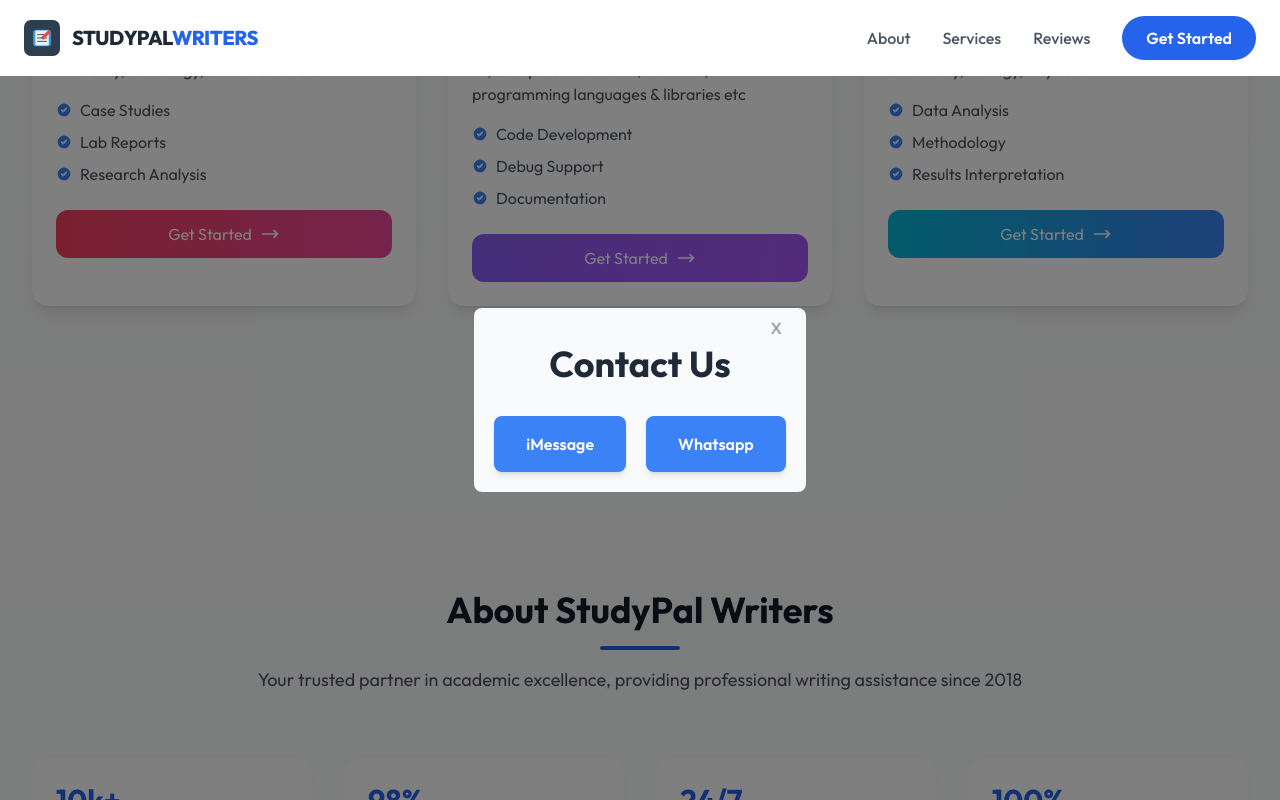
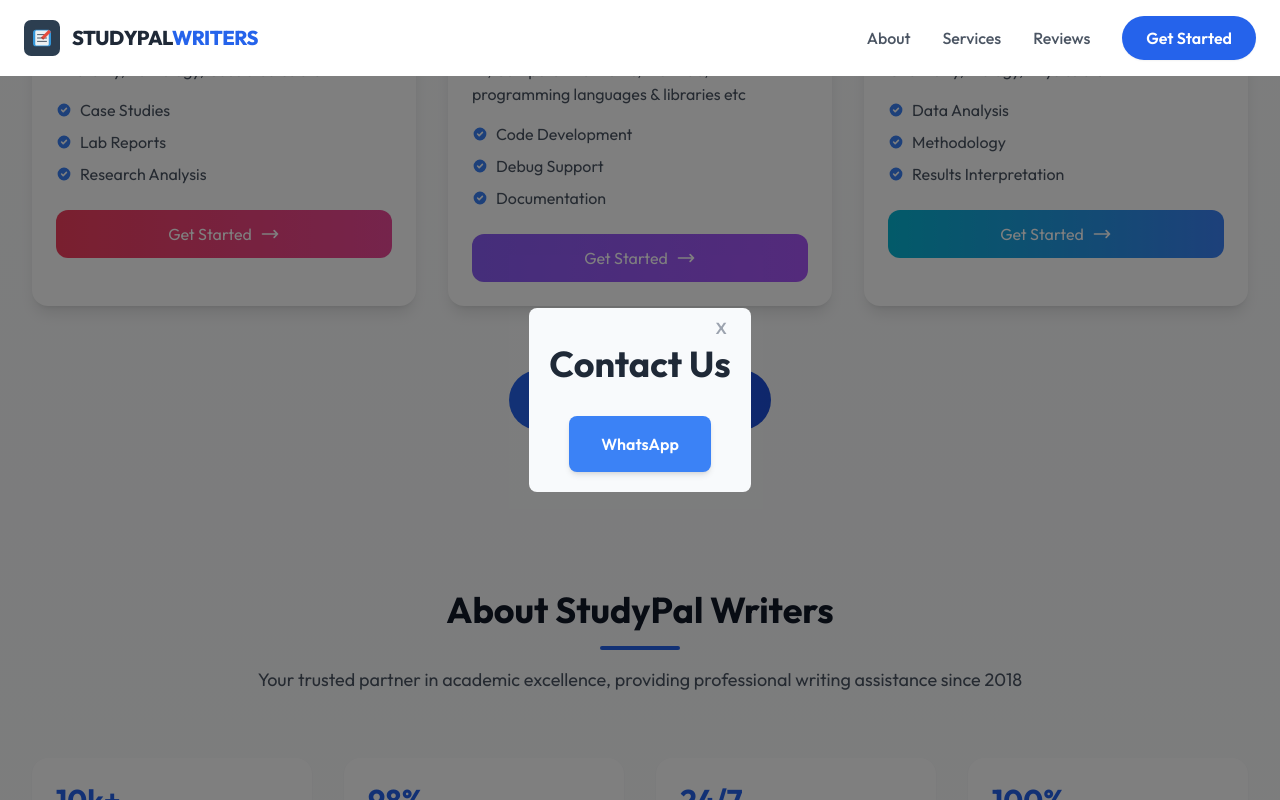
Before and after one commit to rashidali001/OnlineWeb, a React (Vite) app: page / in a window 1280 px wide. Both pictures are taken after a click on the button "Get Expert Help Now". Shown: the part 1902-2702 px from the top of the page. Built offline with nearby package versions, Linux system fonts and the light colour scheme.

Commit message:
debugging

```diff
--- a/src/Pages/AllServices.jsx
+++ b/src/Pages/AllServices.jsx
@@ -100,7 +100,7 @@
                     onClick={() => setModal(true)}
                     className="inline-flex items-center text-blue-600 hover:text-blue-700 font-semibold group"
                   >
-                    Get Started
+                    Contact Us
                     <svg
                       className="w-5 h-5 ml-2 transform transition-transform group-hover:translate-x-1"
                       fill="none"
--- a/src/Pages/Homepage.jsx
+++ b/src/Pages/Homepage.jsx
@@ -8,13 +8,11 @@
 import { Element, scroller } from 'react-scroll';
 import { useState, useEffect } from "react";
 
-
-const Homepage = ()=>{
+const Homepage = () => {
     const [modal, setModal] = useState(false);
     const [isScrolled, setIsScrolled] = useState(false);
     const [mobileMenu, setMobileMenu] = useState(false);
 
-    // Add scroll event listener
     useEffect(() => {
         const handleScroll = () => {
             setIsScrolled(window.scrollY > 20);
@@ -23,11 +21,11 @@
         return () => window.removeEventListener('scroll', handleScroll);
     }, []);
 
-    const changeModal = ()=>{
+    const changeModal = () => {
         setModal(false);
     }
 
-    return(
+    return (
         <>
             <nav className={`fixed w-full z-50 transition-all duration-300 ${
                 isScrolled
@@ -35,7 +33,6 @@
                 : 'bg-white py-4'
             }`}>
                 <div className="container mx-auto px-4 md:px-6 flex justify-between items-center">
-                    {/* Logo */}
                     <div className="flex items-center space-x-3">
                         <img src="/logo.svg" alt="StudyPal Writers" className="h-9 w-9" />
                         <span className="font-extrabold text-xl tracking-tight text-gray-800 hover:text-blue-600 transition-colors duration-300">
@@ -43,18 +40,14 @@
                         </span>
                     </div>
 
-                    {/* Navigation Links */}
                     <div className="hidden md:flex items-center space-x-8">
-                        <a href="#about"
-                           className="font-medium text-gray-600 hover:text-blue-600 transition-colors duration-300">
+                        <a href="#about" className="font-medium text-gray-600 hover:text-blue-600 transition-colors duration-300">
                             About
                         </a>
-                        <a href="#services"
-                           className="font-medium text-gray-600 hover:text-blue-600 transition-colors duration-300">
+                        <a href="#services" className="font-medium text-gray-600 hover:text-blue-600 transition-colors duration-300">
                             Services
                         </a>
-                        <a href="#reviews"
-                           className="font-medium text-gray-600 hover:text-blue-600 transition-colors duration-300">
+                        <a href="#reviews" className="font-medium text-gray-600 hover:text-blue-600 transition-colors duration-300">
                             Reviews
                         </a>
                         <button
@@ -65,7 +58,6 @@
                         </button>
                     </div>
 
-                    {/* Mobile Menu Button */}
                     <div className="md:hidden">
                         <button
                             className="p-2 rounded-lg text-gray-600 hover:bg-gray-100 transition-colors duration-300"
@@ -88,20 +80,16 @@
                     </div>
                 </div>
 
-                {/* Mobile Menu */}
                 {mobileMenu && (
                     <div className="md:hidden absolute w-full bg-white border-t border-gray-100">
                         <div className="px-4 pt-2 pb-4 space-y-3">
-                            <a href="#about"
-                               className="block py-2.5 px-4 text-gray-600 hover:bg-gray-50 hover:text-blue-600 rounded-lg transition-colors duration-300">
+                            <a href="#about" className="block py-2.5 px-4 text-gray-600 hover:bg-gray-50 hover:text-blue-600 rounded-lg transition-colors duration-300">
                                 About
                             </a>
-                            <a href="#services"
-                               className="block py-2.5 px-4 text-gray-600 hover:bg-gray-50 hover:text-blue-600 rounded-lg transition-colors duration-300">
+                            <a href="#services" className="block py-2.5 px-4 text-gray-600 hover:bg-gray-50 hover:text-blue-600 rounded-lg transition-colors duration-300">
                                 Services
                             </a>
-                            <a href="#reviews"
-                               className="block py-2.5 px-4 text-gray-600 hover:bg-gray-50 hover:text-blue-600 rounded-lg transition-colors duration-300">
+                            <a href="#reviews" className="block py-2.5 px-4 text-gray-600 hover:bg-gray-50 hover:text-blue-600 rounded-lg transition-colors duration-300">
                                 Reviews
                             </a>
                             <div className="pt-2">
@@ -119,76 +107,37 @@
                     </div>
                 )}
             </nav>
+
             <div className="pt-20">
                 <Herosection/>
             </div>
             <div id="services">
-            <Services setModal={setModal}/>
+                <Services setModal={setModal}/>
             </div>
             <AboutUs/>
             <Reviews/>
             <Consultation setModal={setModal}/>
             <Socials/>
 
-            {/*
-            <div className="fixed top-2/4 left-2/4 -translate-y-1/2 -translate-x-1/2 p-10 rounded-lg bg-slate-50">
-                    <button className="absolute top-2 right-8 text-gray-400 hover:text-gray-600 transition">
-                        X
-                    </button>
-                    <h2 className="text-4xl font-bold text-gray-800 mb-8 text-center">
-                        Contact Us
-                    </h2>
-
-                    <div className="flex flex-col md:flex-row gap-5">
-                        <button className="px-8 py-4 bg-blue-500 text-white font-semibold rounded-lg shadow-md hover:bg-blue-600 transition">
-                            imessage
-                        </button>
-                        <button className="px-8 py-4 bg-blue-500 text-white font-semibold rounded-lg shadow-md hover:bg-blue-600 transition">
-                            Whatsapp
-                        </button>
-                    </div>
-            </div>
-            */}
-
-            {modal?
-            <>
-                {/* Modal Overlay */}
+            {modal && (
                 <div className="fixed inset-0 bg-black bg-opacity-50 z-40 flex items-center justify-center">
-                    {/* Modal Content */}
                     <div className="p-5 rounded-lg bg-slate-50 relative z-50">
-                        {/* Close button */}
                         <button className="absolute top-2 right-6 text-gray-400 hover:text-gray-950 font-semibold transition" onClick={changeModal}>
                             X
                         </button>
-
                         <h2 className="text-4xl font-bold text-gray-800 mb-8 mt-4 text-center">
                             Contact Us
                         </h2>
-
                         <div className="flex flex-col justify-center items-center md:flex-row gap-5">
-                            <a href="sms:+14424074486&body=Hello">
-                            <button className="px-8 py-4 bg-blue-500 text-white font-semibold rounded-lg shadow-md hover:bg-blue-600 transition">
-                                iMessage
-                            </button>
-                            </a>
                             <a href="https://wa.me/14424074486">
-                            <button className="px-8 py-4 bg-blue-500 text-white font-semibold rounded-lg shadow-md hover:bg-blue-600 transition">
-                                Whatsapp
-                            </button>
+                                <button className="px-8 py-4 bg-blue-500 text-white font-semibold rounded-lg shadow-md hover:bg-blue-600 transition">
+                                    WhatsApp
+                                </button>
                             </a>
                         </div>
                     </div>
                 </div>
-            </>
-            :
-            <>
-            </>
-            }
-
-
-
-
-
+            )}
         </>
     )
 }
--- a/src/Pages/Socials.jsx
+++ b/src/Pages/Socials.jsx
@@ -12,17 +12,6 @@
             icon: (
                 <svg className="w-8 h-8" viewBox="0 0 24 24" fill="currentColor">
                     <path d="M17.472 14.382c-.297-.149-1.758-.867-2.03-.967-.273-.099-.471-.148-.67.15-.197.297-.767.966-.94 1.164-.173.199-.347.223-.644.075-.297-.15-1.255-.463-2.39-1.475-.883-.788-1.48-1.761-1.653-2.059-.173-.297-.018-.458.13-.606.134-.133.298-.347.446-.52.149-.174.198-.298.298-.497.099-.198.05-.371-.025-.52-.075-.149-.669-1.612-.916-2.207-.242-.579-.487-.5-.669-.51-.173-.008-.371-.01-.57-.01-.198 0-.52.074-.792.372-.272.297-1.04 1.016-1.04 2.479 0 1.462 1.065 2.875 1.213 3.074.149.198 2.096 3.2 5.077 4.487.709.306 1.262.489 1.694.625.712.227 1.36.195 1.871.118.571-.085 1.758-.719 2.006-1.413.248-.694.248-1.289.173-1.413-.074-.124-.272-.198-.57-.347z"/>
-                </svg>
-            )
-        },
-        {
-            name: 'iMessage',
-            href: 'sms:+14424074486&body=Hello',
-            color: 'from-blue-400 to-blue-600',
-            hoverColor: 'group-hover:from-blue-500 group-hover:to-blue-700',
-            icon: (
-                <svg className="w-8 h-8" fill="currentColor" viewBox="0 0 24 24">
-                    <path d="M20 2H4c-1.1 0-2 .9-2 2v18l4-4h14c1.1 0 2-.9 2-2V4c0-1.1-.9-2-2-2z"/>
                 </svg>
             )
         }
--- a/src/components/ContactModal.jsx
+++ b/src/components/ContactModal.jsx
@@ -29,30 +29,11 @@
                                         Get Started Now
                                     </h3>
                                     <p className="text-gray-600">
-                                        Choose your preferred way to connect with us
+                                        Connect with us directly via WhatsApp
                                     </p>
                                 </div>
 
                                 <div className="space-y-4">
-                                    {/* iMessage Button */}
-                                    <a
-                                        href="sms:+14424074486&body=Hello, I need help with my assignment"
-                                        className="flex items-center justify-center w-full px-6 py-4 bg-blue-600 text-white rounded-xl hover:bg-blue-700 transition-colors group"
-                                    >
-                                        <svg className="w-6 h-6 mr-3" fill="currentColor" viewBox="0 0 24 24">
-                                            <path d="M20 2H4c-1.1 0-2 .9-2 2v18l4-4h14c1.1 0 2-.9 2-2V4c0-1.1-.9-2-2-2z"/>
-                                        </svg>
-                                        <span className="font-semibold">Chat via iMessage</span>
-                                        <svg
-                                            className="w-5 h-5 ml-2 transform transition-transform group-hover:translate-x-1"
-                                            fill="none"
-                                            stroke="currentColor"
-                                            viewBox="0 0 24 24"
-                                        >
-                                            <path strokeLinecap="round" strokeLinejoin="round" strokeWidth="2" d="M9 5l7 7-7 7" />
-                                        </svg>
-                                    </a>
-
                                     {/* WhatsApp Button */}
                                     <a
                                         href="https://wa.me/14424074486"
```
